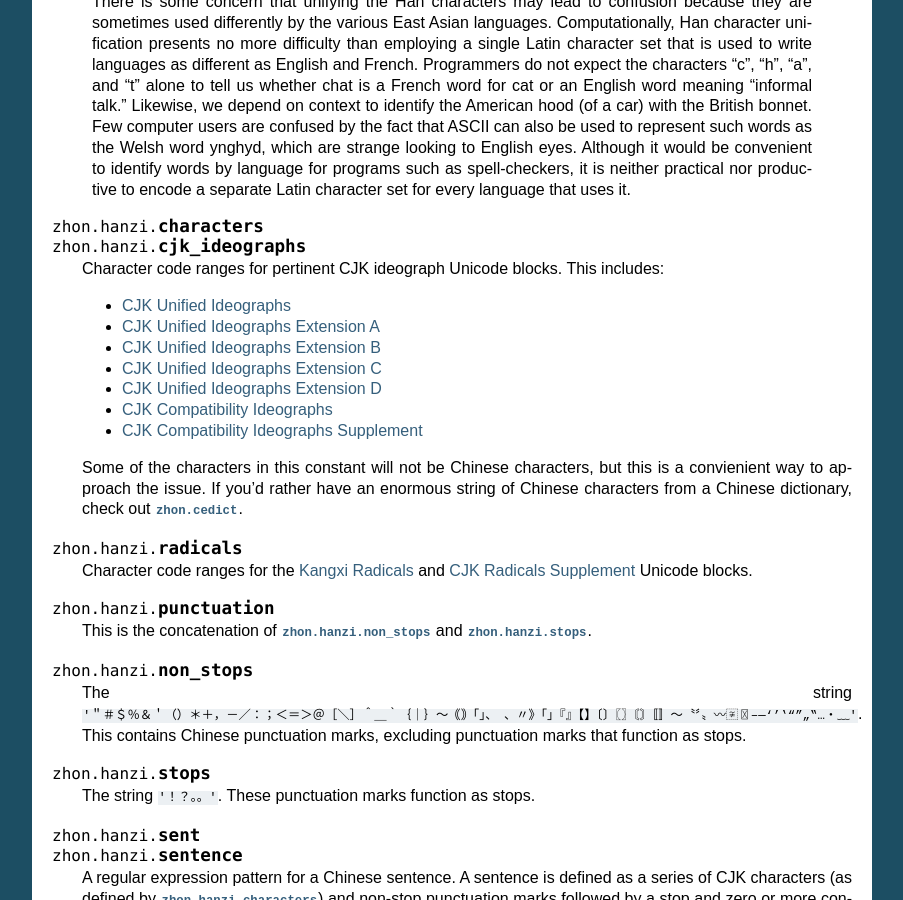
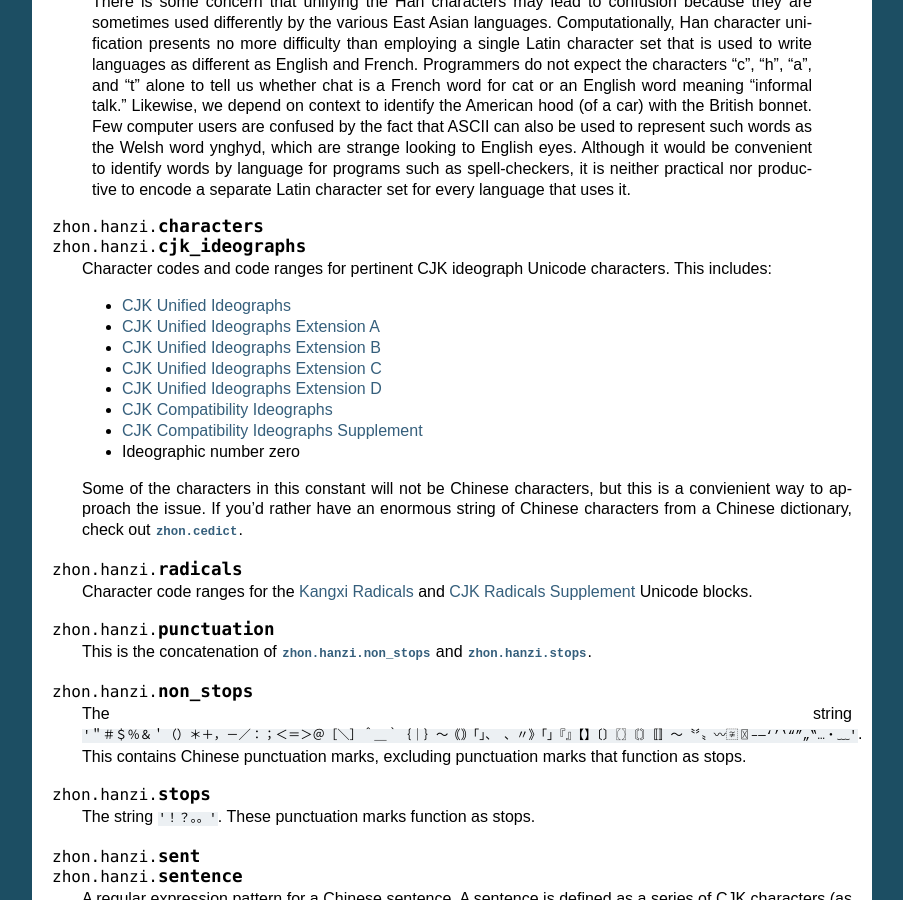
Before and after one commit to tsroten/zhon, a Sphinx documentation site: the page built from docs/index.rst, in a window 1280 px wide and 900 px high, scrolled down 1548 px. Shown: the whole window, without its empty margins (198-1101 px from the left). Built offline with Sphinx 7.4.7, drawn with Linux system fonts in a browser that asks for light colours.

Commit message:
Adds Ideographic number zero to zhon.hanzi.characters. Fixes #17.

```diff
--- a/docs/index.rst
+++ b/docs/index.rst
@@ -106,7 +106,7 @@ has some useful information about this:
 .. py:data:: zhon.hanzi.characters
     zhon.hanzi.cjk_ideographs
 
-    Character code ranges for pertinent CJK ideograph Unicode blocks. This includes:
+    Character codes and code ranges for pertinent CJK ideograph Unicode characters. This includes:
 
     * `CJK Unified Ideographs <http://en.wikipedia.org/wiki/CJK_Unified_Ideographs_(Unicode_block)>`_
     * `CJK Unified Ideographs Extension A <http://en.wikipedia.org/wiki/CJK_Unified_Ideographs_Extension_A>`_
@@ -115,6 +115,7 @@ has some useful information about this:
     * `CJK Unified Ideographs Extension D <http://en.wikipedia.org/wiki/CJK_Unified_Ideographs_Extension_D>`_
     * `CJK Compatibility Ideographs <http://en.wikipedia.org/wiki/CJK_Compatibility_Ideographs>`_
     * `CJK Compatibility Ideographs Supplement <http://en.wikipedia.org/wiki/CJK_Compatibility_Ideographs_Supplement>`_
+    * Ideographic number zero
 
     Some of the characters in this constant will not be Chinese characters,
     but this is a convienient way to approach the issue. If you'd rather have
```
Also changed, not shown: 1 other file.
